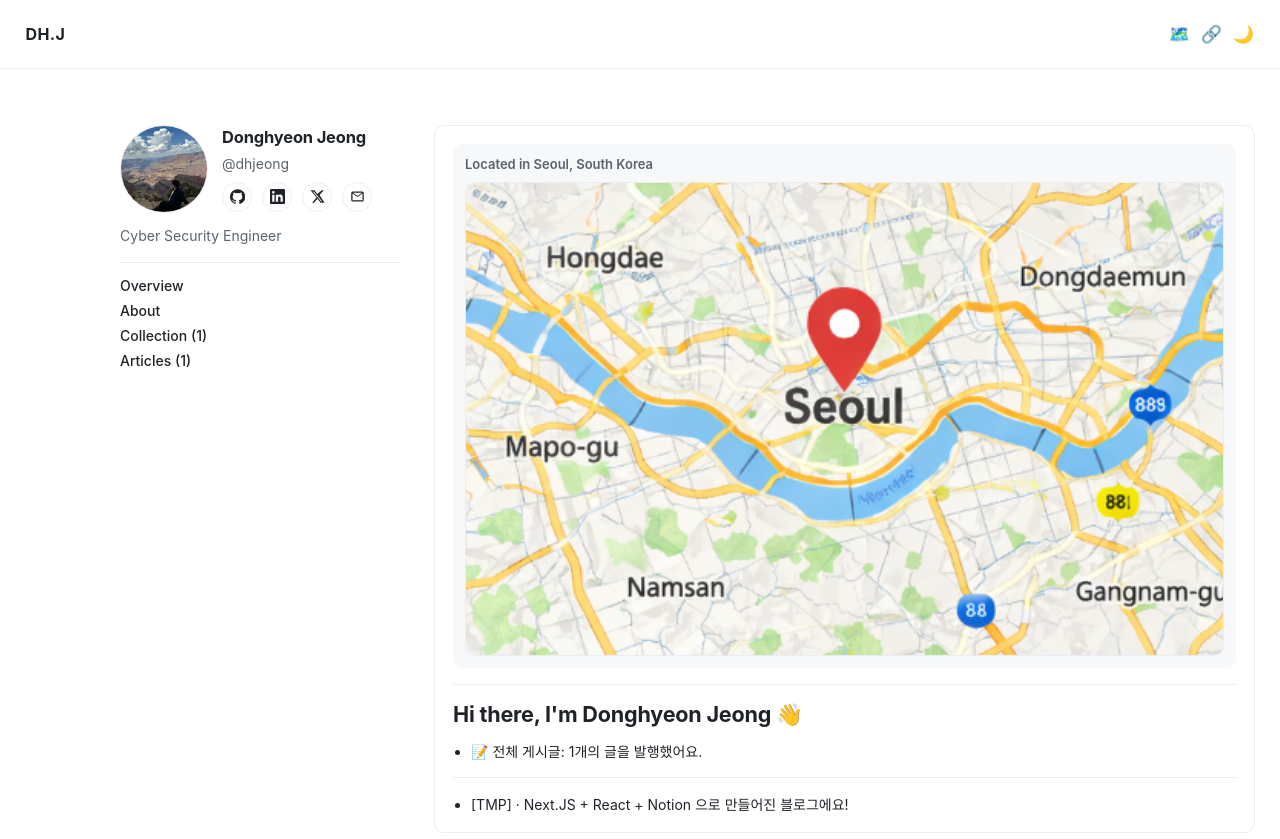
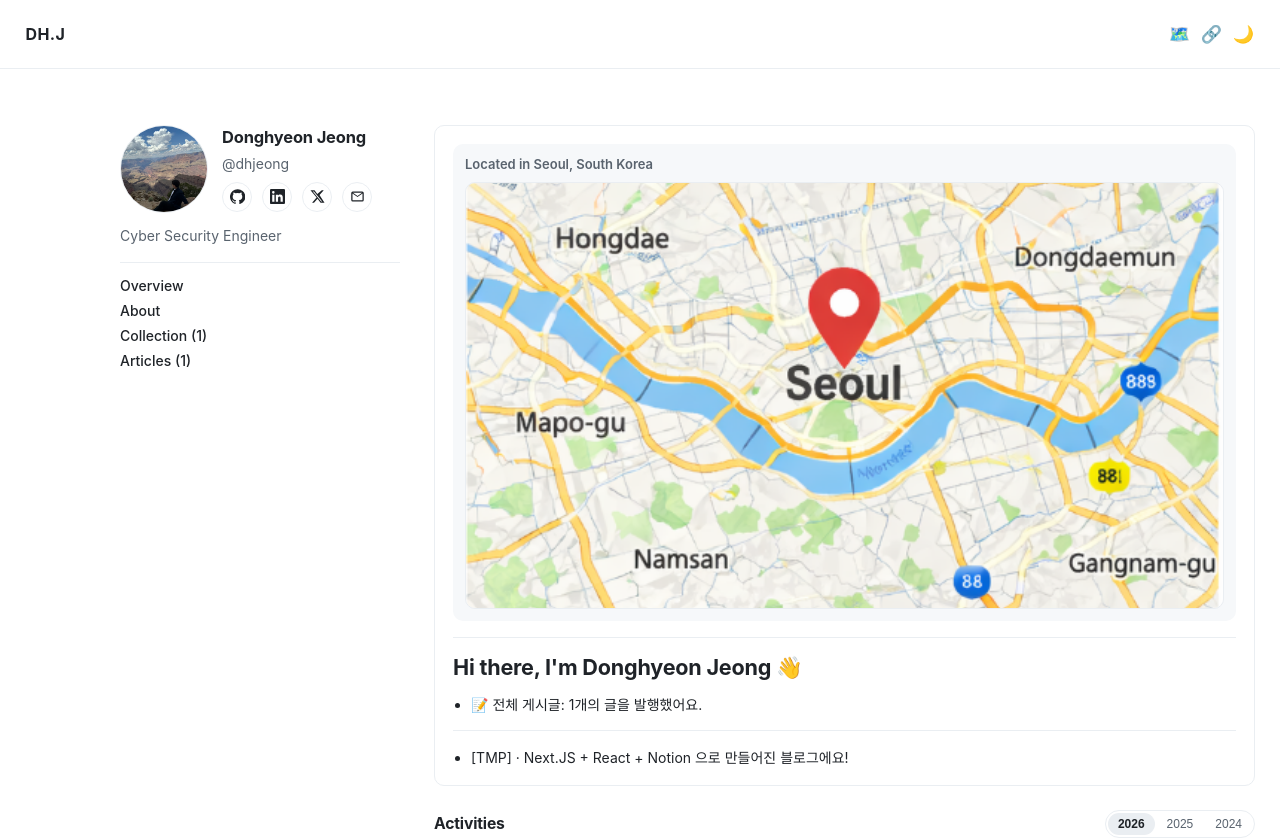
Before and after one commit to dhje0ng/blog, a Next.js app: page /overview in a window 1280 px wide. Shown: the top 839 px of the page. Built offline with nearby package versions, Linux system fonts and the light colour scheme.

Commit message:
fix: reduce overview map frame height ratio

```diff
--- a/app/globals.css
+++ b/app/globals.css
@@ -725,7 +725,7 @@ a {
 
 .overview-map-frame-shell {
   width: 100%;
-  aspect-ratio: 16 / 10;
+  aspect-ratio: 16 / 9;
   border-radius: 10px;
   overflow: hidden;
   border: 1px solid var(--line-subtle);
```
